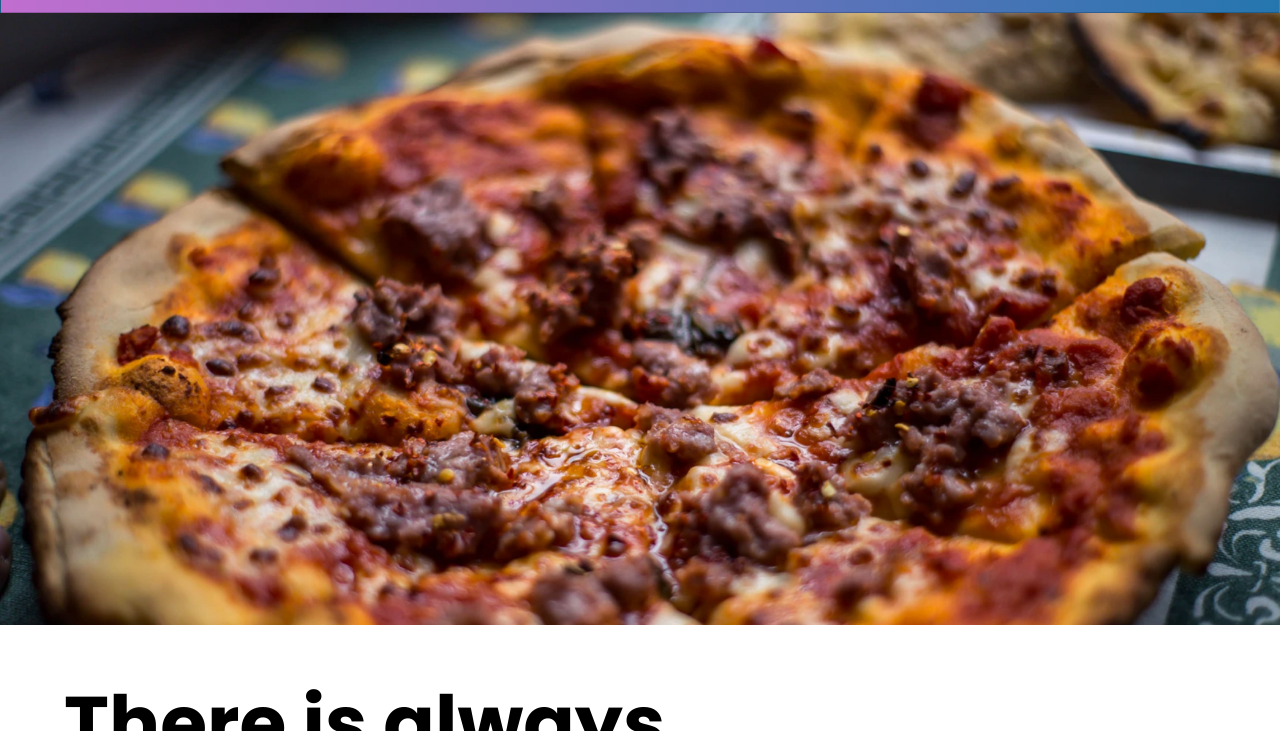
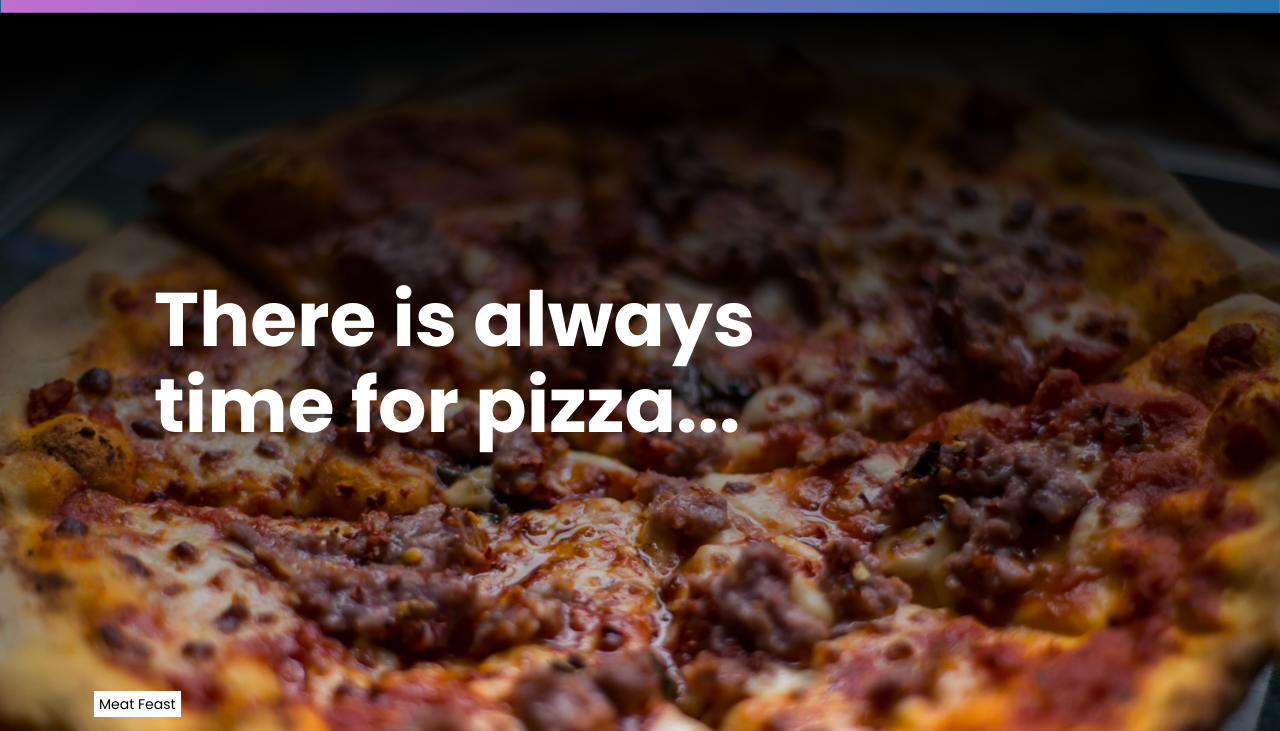
Before and after one commit to Shehzad-Abdulcadir/izza-pizza, a website with bundled scripts: page index.html in a window 1280 px wide. Shown: the part 69-800 px from the top of the page. Built offline with nearby package versions, Linux system fonts and the light colour scheme.

Commit message:
[Banner] - Add styles for the banner section

```diff
--- a/index.html
+++ b/index.html
@@ -38,12 +38,14 @@
 
         <!-- Banner -->
         <section class="c-banner">
-            <img src="/assets/img/hero.jpg" alt="Hero">
             <div class="container">
-                <h1>
-                    There is always<br />
-                    time for pizza...
-                </h1>
+                <div class="c-banner__inner">
+                    <p class="c-banner__content  h1">
+                        There is always<br />
+                        time for pizza...
+                    </p>
+                </div>
+                <span class="c-banner__tag">Meat Feast</span>
             </div>
         </section>
 
--- a/index.js
+++ b/index.js
@@ -3,3 +3,9 @@ import './scss/main.scss';
 
 // JS
 import './js/nav.js';
+
+// Menus
+import './js/menus.js';
+
+// Popup
+import './js/popup.js';
--- a/scss/components/_banner.scss
+++ b/scss/components/_banner.scss
@@ -0,0 +1,33 @@
+.c-banner {
+  background-image: linear-gradient(
+      to bottom,
+      rgba(0, 0, 0, 1),
+      rgba(245, 246, 252, 0)
+    ),
+    url("/assets/img/hero.jpg");
+  background-size: cover;
+  background-position: center;
+  background-repeat: no-repeat;
+  height: calc(100vh - 82px);
+  display: flex;
+  flex-direction: column;
+  justify-content: center;
+
+  &__inner {
+    height: 100%;
+  }
+
+  &__content {
+    color: $color-white;
+    margin-left: 90px;
+  }
+
+  &__tag {
+    background-color: $color-white;
+    font-weight: $primary-font-medium;
+    padding: 3px 5px;
+    font-size: 14px;
+    line-height: 1;
+    margin-left: 30px;
+  }
+}
--- a/scss/components/_menu.scss
+++ b/scss/components/_menu.scss
@@ -1,7 +1,7 @@
 .c-menu {
   background-color: $color-primary;
   background-image: url("/assets/svg/whiteswirl.svg");
-  background-position: 250px 90%;
+  background-position: 250px 40%;
   background-size: 100%;
   background-repeat: no-repeat;
 
```
Also changed, not shown: js/menus.js (added), js/popup.js (added).
